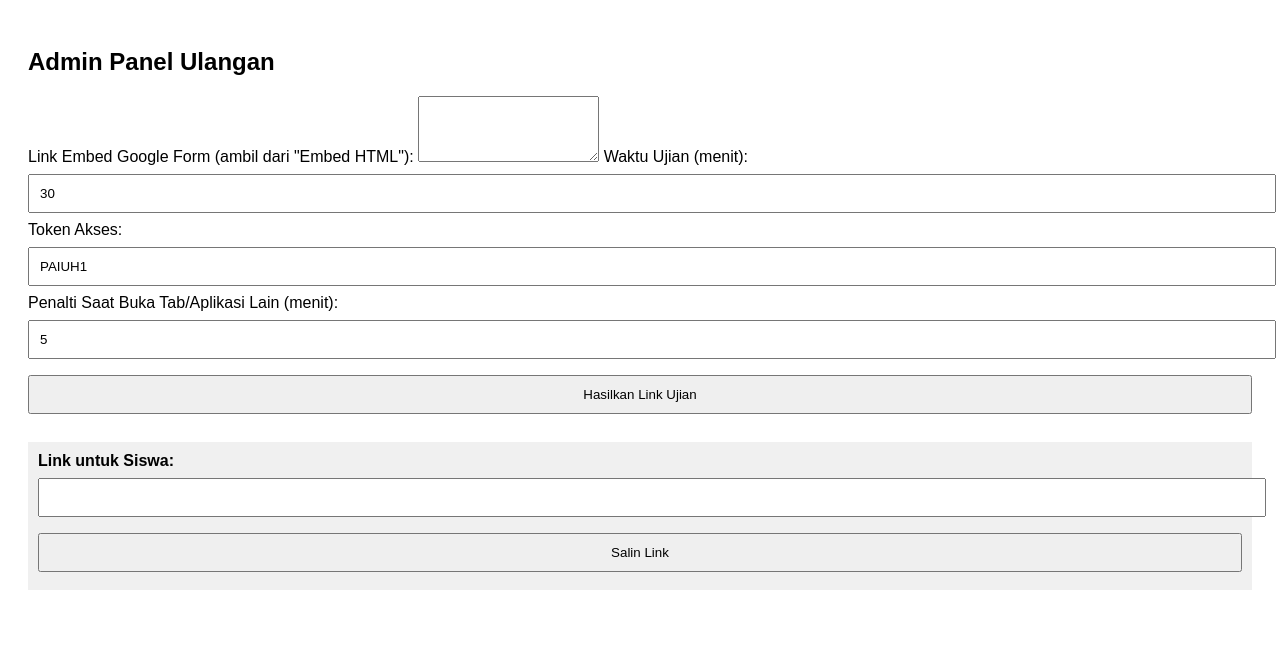
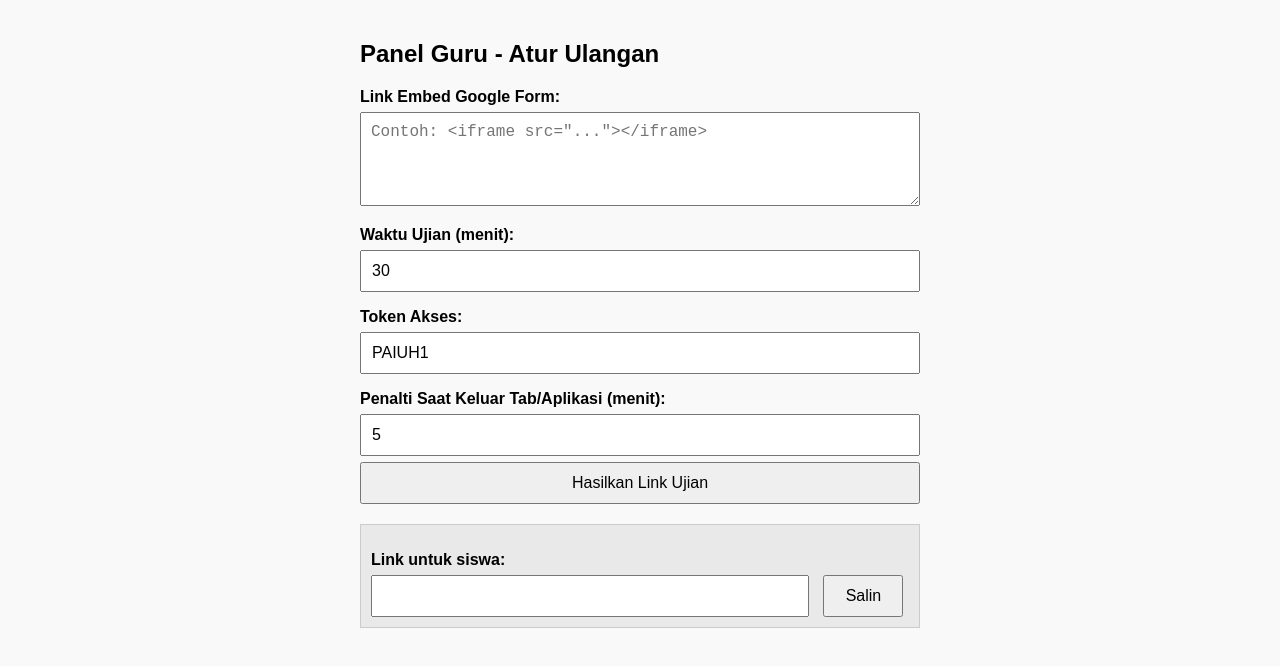
Before and after one commit to hizabdrone/UlanganPAI, a plain HTML site: page admin.html in a window 1280 px wide. Drawn offline with Linux system fonts and the light colour scheme.

Commit message:
admin.html

```diff
--- a/admin.html
+++ b/admin.html
@@ -1,19 +1,63 @@
-
 <!DOCTYPE html>
 <html>
 <head>
   <meta charset="UTF-8">
   <title>Admin Ulangan</title>
+  <meta name="viewport" content="width=device-width, initial-scale=1.0">
   <style>
-    body { font-family: Arial; padding: 20px; }
-    input, button, select { margin: 8px 0; width: 100%; padding: 10px; }
-    .output { margin-top: 20px; word-break: break-word; background: #f0f0f0; padding: 10px; }
+    * {
+      box-sizing: border-box;
+    }
+
+    body {
+      font-family: Arial, sans-serif;
+      padding: 20px;
+      max-width: 600px;
+      margin: auto;
+      background: #f9f9f9;
+    }
+
+    label {
+      font-weight: bold;
+      display: block;
+      margin-top: 16px;
+    }
+
+    input, textarea, button {
+      width: 100%;
+      padding: 10px;
+      margin-top: 6px;
+      font-size: 1rem;
+    }
+
+    textarea {
+      resize: vertical;
+    }
+
+    .output {
+      margin-top: 20px;
+      padding: 10px;
+      background: #e9e9e9;
+      border: 1px solid #ccc;
+    }
+
+    .output input {
+      width: calc(100% - 100px);
+      display: inline-block;
+    }
+
+    .output button {
+      width: 80px;
+      display: inline-block;
+      margin-left: 10px;
+    }
   </style>
 </head>
 <body>
-  <h2>Admin Panel Ulangan</h2>
-  <label>Link Embed Google Form (ambil dari "Embed HTML"):</label>
-  <textarea id="embed" rows="4"></textarea>
+  <h2>Panel Guru - Atur Ulangan</h2>
+
+  <label>Link Embed Google Form:</label>
+  <textarea id="embed" rows="4" placeholder='Contoh: &lt;iframe src="..."&gt;&lt;/iframe&gt;'></textarea>
 
   <label>Waktu Ujian (menit):</label>
   <input type="number" id="time" value="30">
@@ -21,15 +65,15 @@
   <label>Token Akses:</label>
   <input type="text" id="token" value="PAIUH1">
 
-  <label>Penalti Saat Buka Tab/Aplikasi Lain (menit):</label>
+  <label>Penalti Saat Keluar Tab/Aplikasi (menit):</label>
   <input type="number" id="penalti" value="5">
 
   <button onclick="generateLink()">Hasilkan Link Ujian</button>
 
   <div class="output">
-    <strong>Link untuk Siswa:</strong><br>
+    <label>Link untuk siswa:</label>
     <input type="text" id="linkOutput" readonly>
-    <button onclick="salin()">Salin Link</button>
+    <button onclick="salin()">Salin</button>
   </div>
 
   <script>
@@ -37,7 +81,7 @@
       const embed = document.getElementById("embed").value;
       const match = embed.match(/src="([^"]+)"/);
       if (!match) {
-        alert("Embed code tidak valid!");
+        alert("Kode embed Google Form tidak valid!");
         return;
       }
       const src = encodeURIComponent(match[1]);
@@ -51,9 +95,8 @@
     function salin() {
       const copyText = document.getElementById("linkOutput");
       copyText.select();
-      copyText.setSelectionRange(0, 99999);
       document.execCommand("copy");
-      alert("Link disalin!");
+      alert("Link disalin ke clipboard!");
     }
   </script>
 </body>
```
